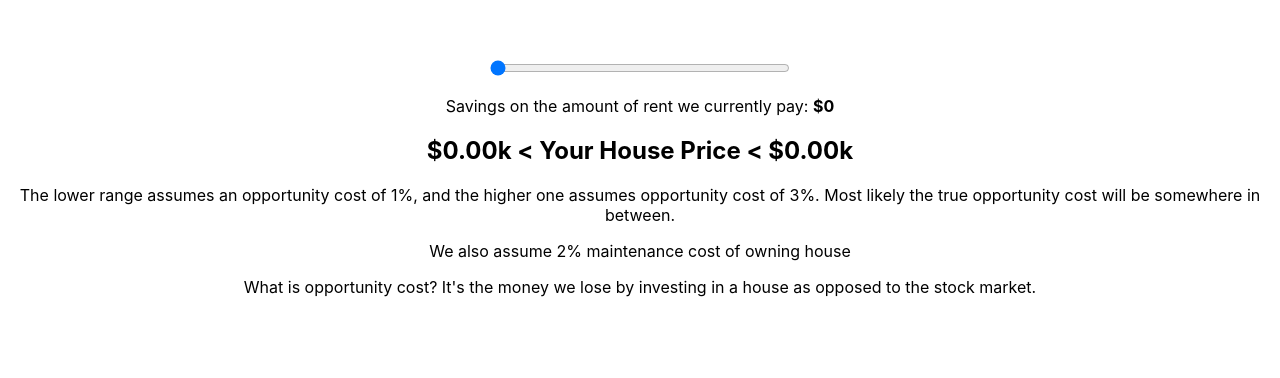
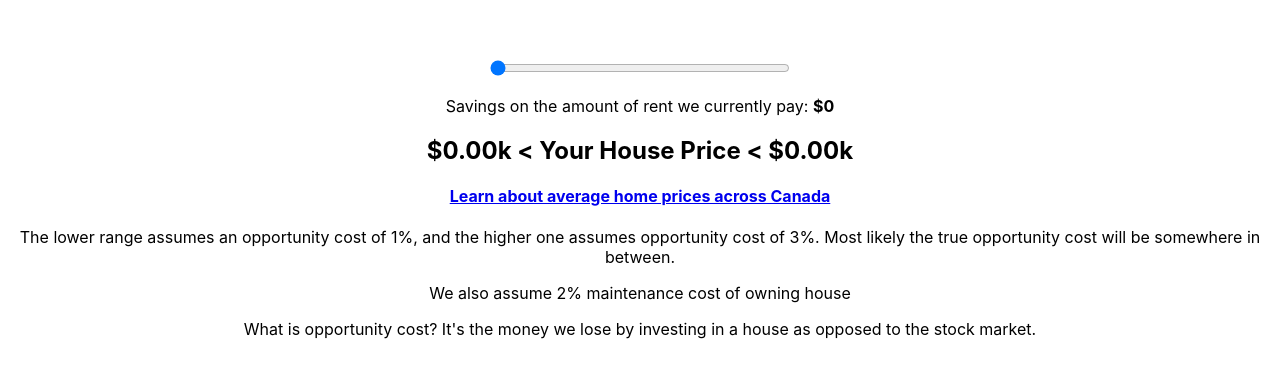
Before and after one commit to sidk/what-can-you-buy, a React (Create React App) app: page / in a window 1280 px wide. Shown: the part 342-720 px from the top of the page. Built offline with nearby package versions, Linux system fonts and the light colour scheme.

Commit message:
add a link

```diff
--- a/src/App.js
+++ b/src/App.js
@@ -31,6 +31,9 @@ function App() {
           ${(lowerRange / 1000).toFixed(2)}k {"<"} Your House Price {"<"} $
           {(higherRange / 1000).toFixed(2)}k
         </h2>
+        <h4>
+          <a href="https://www.worldatlas.com/articles/average-home-prices-across-canada.html">Learn about average home prices across Canada</a>
+        </h4>
         <p>
           The lower range assumes an opportunity cost of 1%, and the higher one
           assumes opportunity cost of 3%. Most likely the true opportunity cost
```
